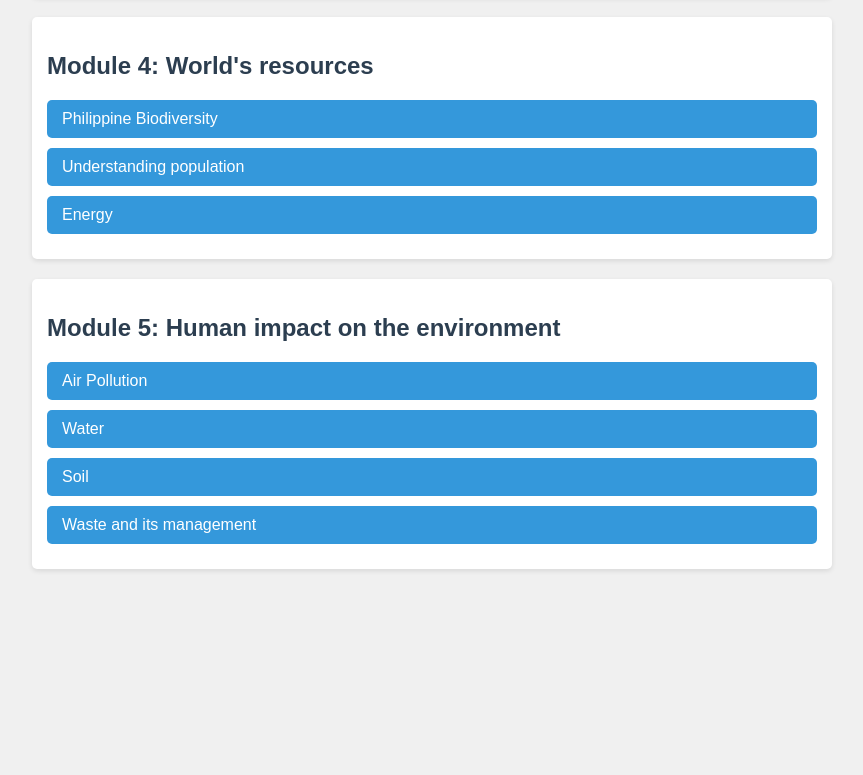
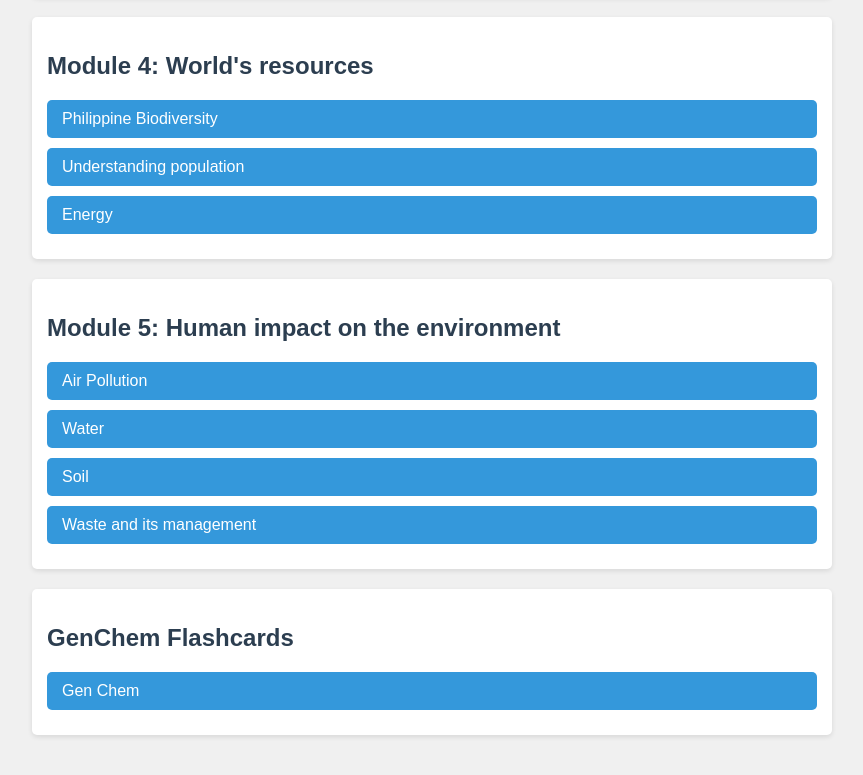
Before and after one commit to KazeFreeze/envi-review, a plain HTML site: page index.html in a window 1280 px wide. Shown: the part 676-1451 px from the top of the page, without its empty margins (208-1071 px from the left). Before the commit the page ends 1285 px from the top, so only its background shows below. Drawn offline with Linux system fonts and the light colour scheme.

Commit message:
Update index.html

```diff
--- a/index.html
+++ b/index.html
@@ -77,6 +77,11 @@
            <a href="flashcards.html?topic=soil">Soil</a>
            <a href="flashcards.html?topic=waste_and_its_management">Waste and its management</a>
        </div>
+
+       <div class="module">
+           <h2>GenChem Flashcards</h2>
+           <a href="flashcards.html?topic=gen_chem">Gen Chem</a>
+       </div>
    </div>
 </body>
 </html>
```
